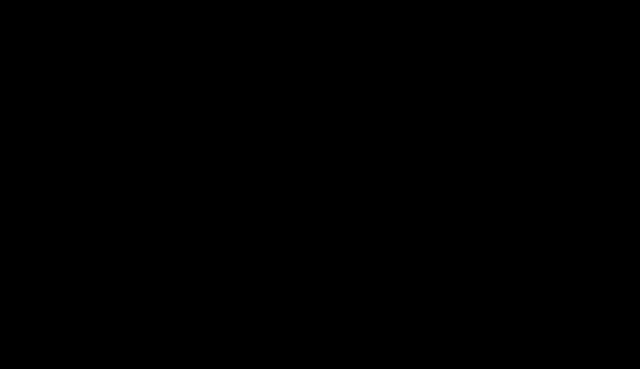
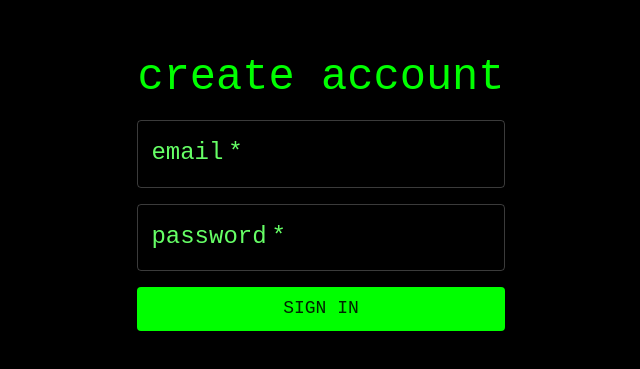
Before and after one commit to SeanKervick/data-heist-frontend, a React (Vite) app in the folder client/: page /signup in a window 1280 px wide. Before the commit this address had no page. Shown: the part 229-598 px from the top of the page, without its empty margins (319-959 px from the left). Built offline with nearby package versions, Linux system fonts and the light colour scheme.

Commit message:
login/signup pages & private dashboard routes implemented

```diff
--- /dev/null
+++ b/client/src/components/PrivateRoute.tsx
@@ -0,0 +1,10 @@
+// credit: https://blog.stackademic.com/how-to-create-a-private-route-in-react-typescript-d43e2b162d46
+import { Navigate, Outlet } from "react-router-dom";
+
+const PrivateRoute = () => {
+  const isAuthenticated = !!localStorage.getItem("token"); // check if token exists
+
+  return isAuthenticated ? <Outlet /> : <Navigate to="/login" replace />;
+};
+
+export default PrivateRoute;
--- a/client/src/index.tsx
+++ b/client/src/index.tsx
@@ -1,12 +1,23 @@
 import { BrowserRouter as Router, Routes, Route } from "react-router-dom";
 import Homepage from "./pages/HomePage.tsx";
-
+import LoginPage from "./pages/LoginPage.tsx";
+import SignUpPage from "./pages/SignUpPage.tsx";
+import DashboardPage from "./pages/DashboardPage.tsx";
+import PrivateRoute from "./components/PrivateRoute.tsx";
 
 const App = () => {
   return (
     <Router>
       <Routes>
+        {/* public routes */}
         <Route path="/" element={<Homepage />} />
+        <Route path="/login" element={<LoginPage />} />
+        <Route path="/signup" element={<SignUpPage />} />
+
+        {/* protected routes */}
+        <Route element={<PrivateRoute />}>
+          <Route path="/dashboard" element={<DashboardPage />} />
+        </Route>
       </Routes>
     </Router>
   );
--- /dev/null
+++ b/client/src/pages/DashboardPage.tsx
@@ -0,0 +1,25 @@
+import { Button, Container, Typography } from "@mui/material";
+import { useNavigate } from "react-router-dom";
+
+const DashboardPage = () => {
+  const navigate = useNavigate();
+
+  const handleLogout = () => {
+    localStorage.removeItem("token"); // remove JWT token
+    navigate("/login"); // redirect to login
+  };
+
+  return (
+    <Container sx={{ textAlign: "center", mt: 5 }}>
+      <Typography variant="h4" gutterBottom>
+        welcome to the dashboard
+      </Typography>
+      <Typography>you are now logged in.</Typography>
+      <Button variant="contained" color="secondary" onClick={handleLogout} sx={{ mt: 3 }}>
+        logout
+      </Button>
+    </Container>
+  );
+};
+
+export default DashboardPage;
--- /dev/null
+++ b/client/src/pages/LoginPage.tsx
@@ -0,0 +1,64 @@
+import React, { useState } from "react";
+import { Container, TextField, Button, Typography, Box } from "@mui/material";
+import { useNavigate } from "react-router-dom";
+import axios from "axios";
+
+const LoginPage = () => {
+  const [formData, setFormData] = useState({ email: "", password: "" });
+  const navigate = useNavigate(); // React Router useNavigate hook stored in a variable
+
+  const handleChange = (e: React.ChangeEvent<HTMLInputElement>) => { // type of event object specified
+    setFormData({ ...formData, [e.target.name]: e.target.value });
+  };
+
+  const handleSubmit = async (e: React.FormEvent) => { // type of event object specified
+    e.preventDefault(); // stops browser from reloading the page
+
+    // backend api call
+    try {
+      const response = await axios.post("http://localhost:5000/api/login", formData);
+
+      console.log("login successful:", response.data);
+      // store JWT token locally in the browswer, may improve this later for better security
+      localStorage.setItem("token", response.data.token);
+      navigate("/dashboard"); // redirect to dashboard
+
+    } catch {
+      console.error("login error:");
+    }
+  };
+
+  return (
+    <Container maxWidth="sm" sx={{ textAlign: "center", mt: 5 }}>
+      <Typography variant="h4" gutterBottom>
+        login
+      </Typography>
+
+      <Box component="form" onSubmit={handleSubmit} sx={{ display: "flex", flexDirection: "column", gap: 2 }}>
+        <TextField
+          label="email"
+          type="email"
+          name="email"
+          variant="outlined"
+          fullWidth
+          onChange={handleChange}
+          required
+        />
+        <TextField
+          label="password"
+          type="password"
+          name="password"
+          variant="outlined"
+          fullWidth
+          onChange={handleChange}
+          required
+        />
+        <Button type="submit" variant="contained" color="primary" fullWidth>
+          sign in
+        </Button>
+      </Box>
+    </Container>
+  );
+};
+
+export default LoginPage;
--- /dev/null
+++ b/client/src/pages/SignUpPage.tsx
@@ -0,0 +1,64 @@
+import React, { useState } from "react";
+import { Container, TextField, Button, Typography, Box } from "@mui/material";
+import { useNavigate } from "react-router-dom";
+import axios from "axios";
+
+const SignUpPage = () => {
+  const [formData, setFormData] = useState({ email: "", password: "" });
+  const navigate = useNavigate(); // React Router useNavigate hook stored in a variable
+
+  const handleChange = (e: React.ChangeEvent<HTMLInputElement>) => { // type of event object specified
+    setFormData({ ...formData, [e.target.name]: e.target.value });
+  };
+
+  const handleSubmit = async (e: React.FormEvent) => { // type of event object specified
+    e.preventDefault(); // stops browser from reloading the page
+
+    // backend api call
+    try {
+      const response = await axios.post("http://localhost:5000/api/signup", formData);
+
+      console.log("account created successfully:", response.data);
+      // store JWT token locally in the browswer, may improve this later for better security
+      localStorage.setItem("token", response.data.token);
+      navigate("/dashboard"); // redirect to dashboard
+
+    } catch {
+      console.error("signup error:");
+    }
+  };
+
+  return (
+    <Container maxWidth="sm" sx={{ textAlign: "center", mt: 5 }}>
+      <Typography variant="h4" gutterBottom>
+        create account
+      </Typography>
+
+      <Box component="form" onSubmit={handleSubmit} sx={{ display: "flex", flexDirection: "column", gap: 2 }}>
+        <TextField
+          label="email"
+          type="email"
+          name="email"
+          variant="outlined"
+          fullWidth
+          onChange={handleChange}
+          required
+        />
+        <TextField
+          label="password"
+          type="password"
+          name="password"
+          variant="outlined"
+          fullWidth
+          onChange={handleChange}
+          required
+        />
+        <Button type="submit" variant="contained" color="primary" fullWidth>
+          sign in
+        </Button>
+      </Box>
+    </Container>
+  );
+};
+
+export default SignUpPage;
```
